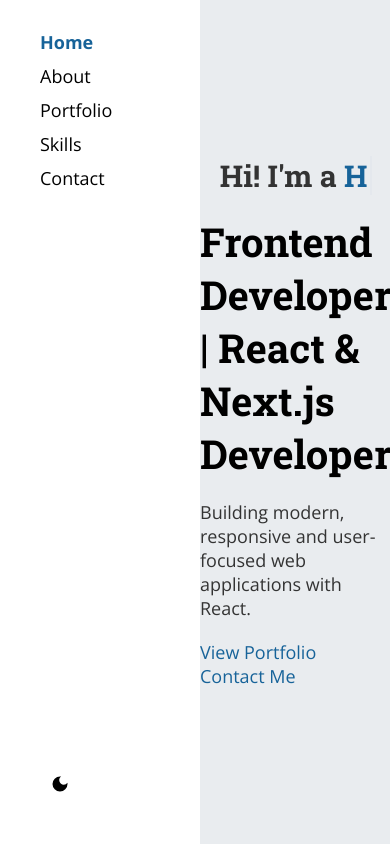
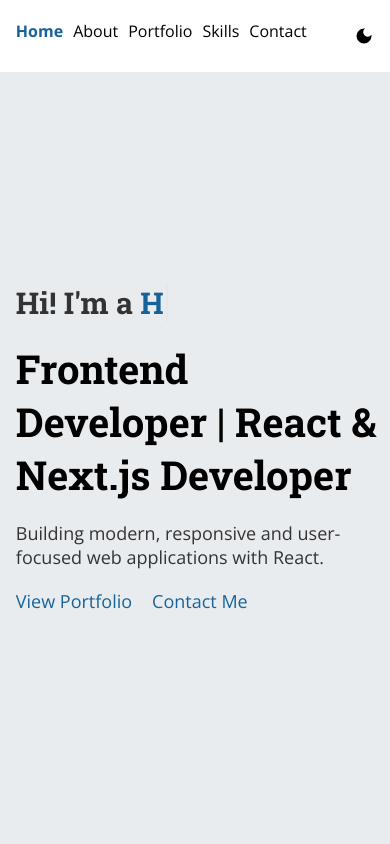
Before and after one commit to himabindhupoojari/portfolio_app, a React (Vite) app in the folder client/: page / in a window 390 px wide. Built offline with nearby package versions, Linux system fonts and the light colour scheme.

Commit message:
added media queries

```diff
--- a/client/src/assets/styles/main.scss
+++ b/client/src/assets/styles/main.scss
@@ -41,6 +41,7 @@
 html {
   font-size: 10px;
   font-family: "Open Sans", sans-serif;
+  background-color: var(--route-bg-color);
 }
 
 * {
--- a/client/src/layouts/sidebar/Sidebar.scss
+++ b/client/src/layouts/sidebar/Sidebar.scss
@@ -58,3 +58,40 @@
         }
     }
 }
+
+
+@media (width<=500px) {
+    .header {
+        position: sticky;
+        top: 0;
+        right: 0;
+        left: 0;
+        z-index: 999;
+
+        .container {
+            width: 97%;
+        }
+
+        &__container {
+            padding: 2rem 1rem;
+            flex-direction: row;
+            justify-content: space-between;
+        }
+
+        &__menu {
+            display: inline-flex;
+            column-gap: 1rem;
+
+            .active-link,
+            .inactive-link {
+                display: unset;
+                font-size: 1.6rem;
+            }
+        }
+
+
+        &__theme-btn {
+            padding: 0;
+        }
+    }
+}
--- a/client/src/main.scss
+++ b/client/src/main.scss
@@ -27,6 +27,7 @@
 }
 
 .route-container {
+    width: 100%;
     flex: 1;
     display: grid;
     place-items: center;
@@ -52,3 +53,24 @@
         opacity: 1;
     }
 }
+
+@media (width<=500px) {
+    .app {
+
+        min-height: unset;
+        display: flex;
+        height: 100%;
+        flex-direction: column;
+        overflow-y: auto;
+        overflow: unset;
+    }
+
+    .main {
+        align-items: center;
+        width: 97%;
+        margin: 0px auto;
+        height: 100%;
+        min-height: 89dvh;
+        padding: 0px 0px 0px 10px;
+    }
+}
--- a/client/src/pages/about/About.scss
+++ b/client/src/pages/about/About.scss
@@ -2,6 +2,7 @@
     width: 90%;
     height: 100%;
     margin: 0 auto;
+    padding: 2rem 0px;
     // @include verticalCenterAlignment;
     display: flex;
     justify-content: center;
--- a/client/src/pages/contact/Contact.scss
+++ b/client/src/pages/contact/Contact.scss
@@ -74,3 +74,9 @@
         margin-top: 4px;
     }
 }
+
+@media (width<= 500px){
+    .contact{
+        width: 100%;
+    }
+}
--- a/client/src/pages/home/Home.scss
+++ b/client/src/pages/home/Home.scss
@@ -147,3 +147,9 @@
         opacity: 0;
     }
 }
+
+@media (width<= 500px){
+    .home{
+        align-items: flex-start;
+    }
+}
--- a/client/src/pages/portfolio/Portfolio.scss
+++ b/client/src/pages/portfolio/Portfolio.scss
@@ -26,3 +26,10 @@
     }
   }
 }
+
+
+@media(width<=500px){
+  .portfolio{
+    padding-top: 4rem;
+  }
+}
```
